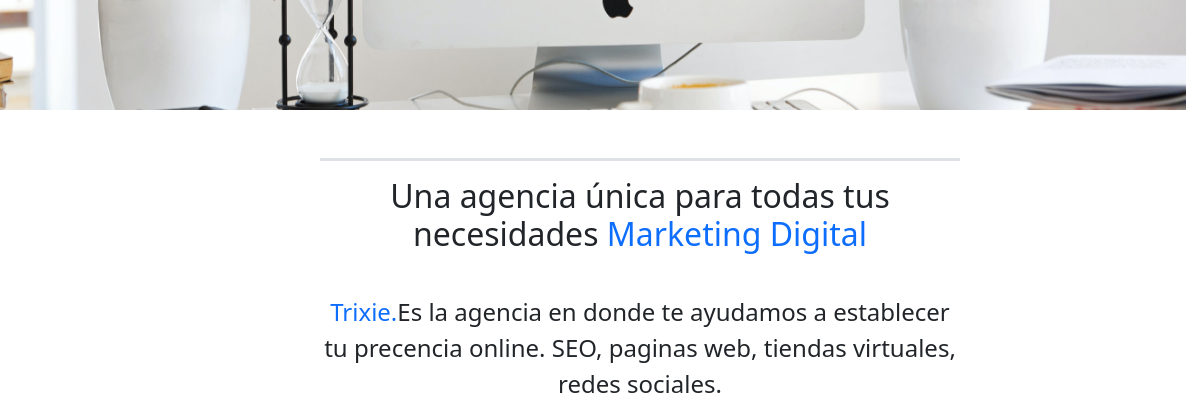
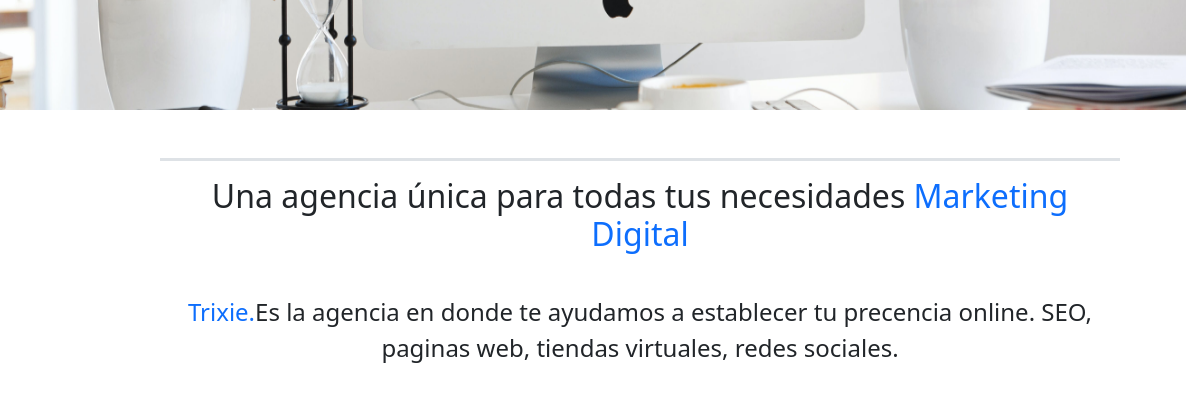
Before and after one commit to karensandoval3/p-trixie-bts, a plain HTML site: page index.html in a window 1280 px wide. Shown: the part 613-1028 px from the top of the page, 0-1186 px from the left. Drawn offline with nearby package versions, Linux system fonts and the light colour scheme.

Commit message:
Acomode los textos

```diff
--- a/index.html
+++ b/index.html
@@ -80,7 +80,7 @@
 
     <!--INTRO-->
 
-    <section class="w-50 mx-auto text-center pt-5" id="intro">
+    <section class="w-75 mx-auto text-center pt-5" id="intro">
         <h1 class="p-3 fs-2 border-top border-3 textos">Una agencia única para todas tus necesidades<span class="text-primary">
                 Marketing Digital</span></h1>
         <p class="pt-3 fs-4 textos" ><span class="text-primary"> Trixie.</span>Es la agencia en donde te ayudamos a establecer
```
